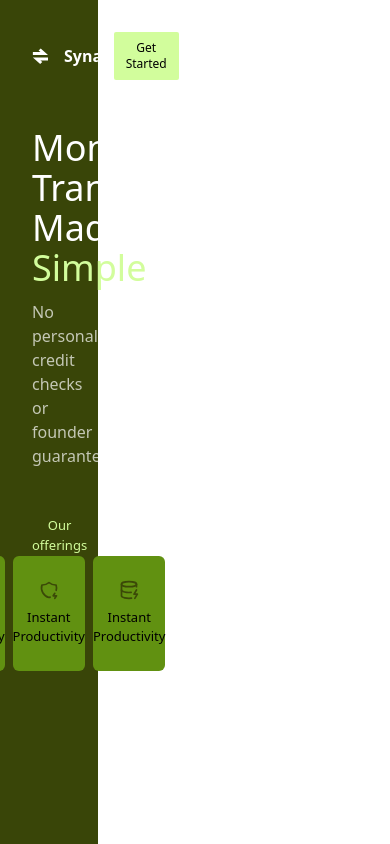
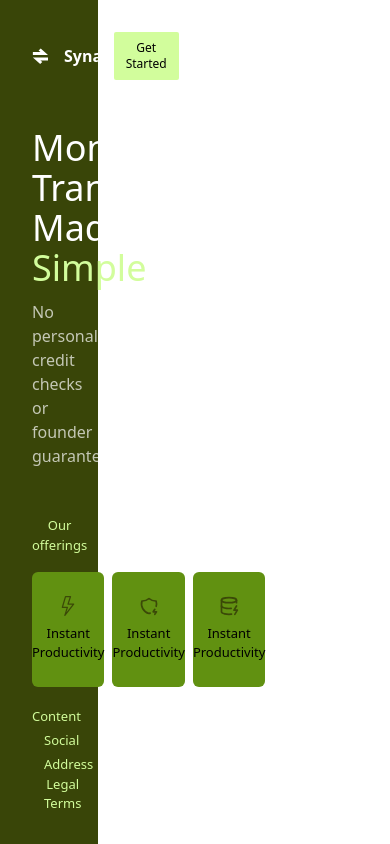
Before and after one commit to MohammadTahaBatoomi/Synapse, a Next.js app in the folder website/: page / in a window 390 px wide. Built offline with nearby package versions, Linux system fonts and the light colour scheme.

Commit message:
step 5 finish sidebar code bug not a responsive for step 6

```diff
--- a/website/src/components/landing/Sidebar.tsx
+++ b/website/src/components/landing/Sidebar.tsx
@@ -31,12 +31,18 @@ function Sidebar() {
           No personal credit checks or founder guarantee.
         </p>
       </div>
-      <div className="mt-12">
+      <div className="mt-12 space-y-4">
         <DynamicLink text="Our offerings" />
-        <div className="flex justify-center items-center gap-2">
+        <div className="flex gap-2">
           <Ouroffeerning text="Instant Productivity" icon={<BsLightning />} />
           <Ouroffeerning text="Instant Productivity" icon={<TbShieldBolt />} />
           <Ouroffeerning text="Instant Productivity" icon={<LuDatabaseZap />} />
+        </div>
+        <div className="space-x-3">
+          <DynamicLink text="Content" />
+          <DynamicLink text="Social" />
+          <DynamicLink text="Address" />
+          <DynamicLink text="Legal Terms" />
         </div>
       </div>
     </div>
```
